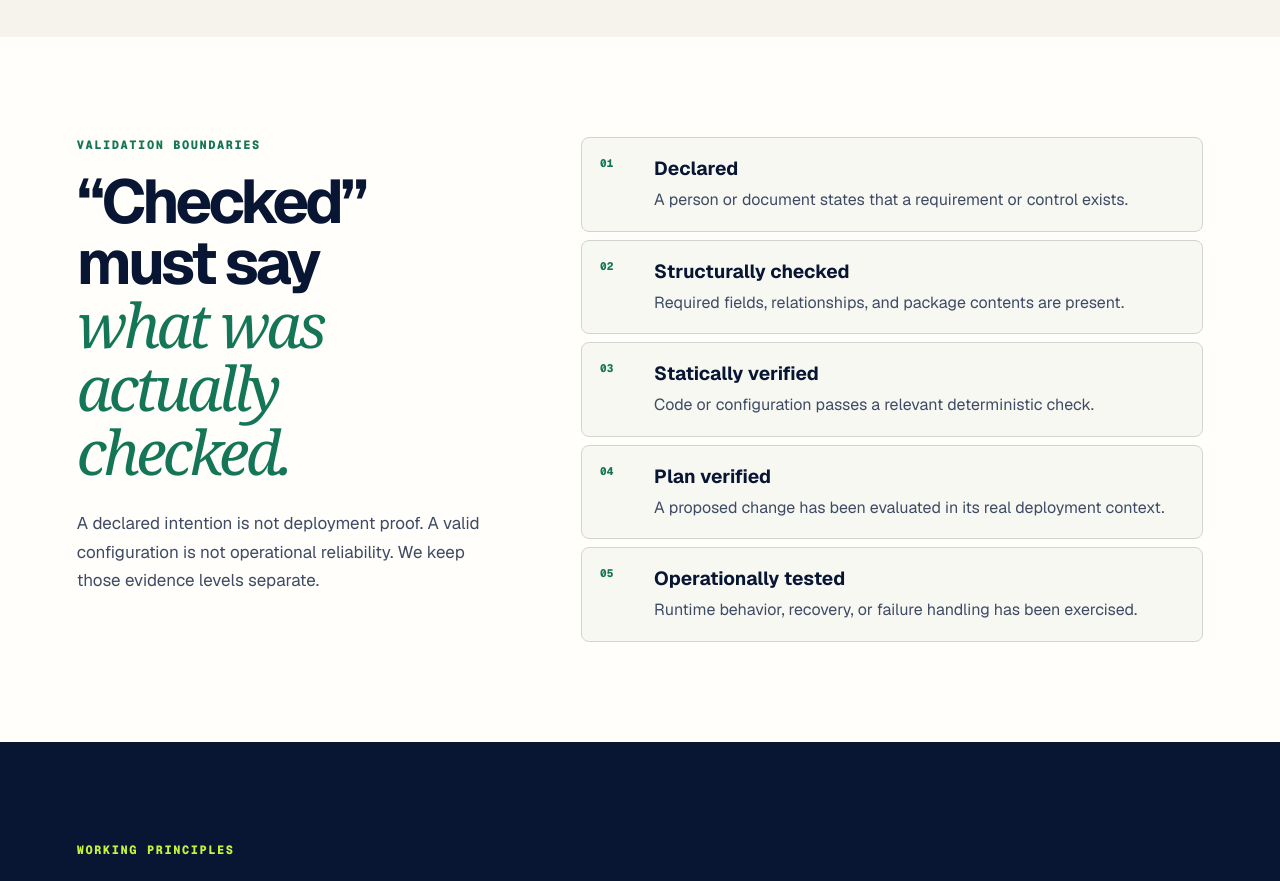
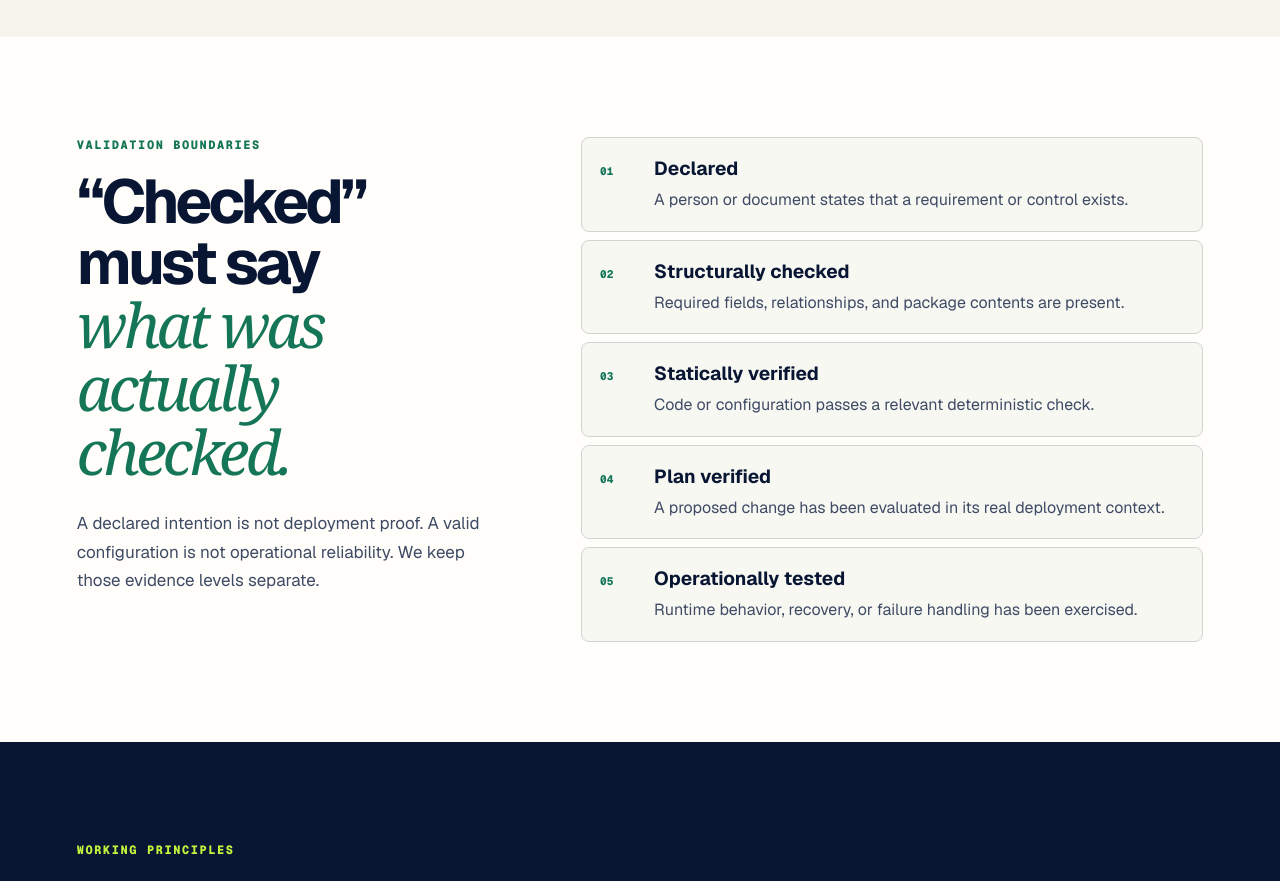
Before and after one commit to dr-birdkiwi/data-architecture-delivery-kit-site, a Next.js app: page /data-architecture-delivery-kit-site/expertise in a window 1280 px wide. Shown: the part 2940-3821 px from the top of the page. Built offline with nearby package versions, Linux system fonts and the light colour scheme.

Commit message:
Align evidence level rows

```diff
--- a/app/globals.css
+++ b/app/globals.css
@@ -100,7 +100,7 @@ h1 em, h2 em { color: var(--green); font-family: Georgia, serif; font-weight: 40
 .method-capabilities { margin-top: 45px; grid-template-columns: repeat(4, 1fr); }
 .expert-demo { padding: 100px 6vw; display: grid; grid-template-columns: .78fr 1.22fr; gap: 7vw; align-items: center; color: var(--white); background: var(--navy); }.demo-copy > p { max-width: 520px; color: #bdc6d9; font-size: 16px; line-height: 1.65; }.affects { margin-top: 30px; padding-top: 18px; display: grid; gap: 9px; border-top: 1px solid #35415e; }.affects span { color: var(--lime); font: 750 8px var(--font-geist-mono); }.affects b { color: #d2d9e7; font-size: 12px; }
 .demo-card { padding: 27px; border-radius: 13px; color: var(--navy); background: var(--white); }.demo-label { display: block; margin-bottom: 20px; font-size: 22px; font-weight: 650; line-height: 1.35; }.scenario-buttons { display: grid; gap: 8px; }.scenario-buttons button { padding: 13px 15px; cursor: pointer; text-align: left; border: 1px solid var(--line); border-radius: 7px; color: var(--ink-soft); background: #f9f9f5; font-size: 13px; }.scenario-buttons button:hover { border-color: #8dab9c; }.scenario-buttons button.active { border-color: var(--green); color: var(--navy); background: #eaf4ed; box-shadow: inset 4px 0 0 var(--green); font-weight: 650; }.demo-result { margin-top: 18px; padding: 19px; border-left: 4px solid var(--green); border-radius: 8px; background: #eaf4ed; }.demo-result > span { color: var(--green); font: 750 8px var(--font-geist-mono); letter-spacing: .1em; }.demo-result h3 { margin: 9px 0; font-size: 21px; }.demo-result p { margin: 0; color: var(--ink-soft); font-size: 13px; line-height: 1.55; }.demo-result > div { margin-top: 14px; display: flex; flex-wrap: wrap; gap: 6px; }.demo-result b { padding: 6px 8px; border-radius: 4px; background: var(--white); font: 650 8px var(--font-geist-mono); }.demo-card > small { display: block; margin-top: 12px; color: #747c89; font-size: 9px; line-height: 1.5; }
-.evidence-section { display: grid; grid-template-columns: .8fr 1.2fr; gap: 7vw; }.evidence-levels { display: grid; gap: 8px; }.evidence-levels article { padding: 18px; display: grid; grid-template-columns: 40px 1fr; gap: 14px; border: 1px solid var(--line); border-radius: 8px; background: #f8f8f3; }.evidence-levels article > span { color: var(--green); font: 750 11px var(--font-geist-mono); }.evidence-levels h3 { margin: 0 0 6px; font-size: 19px; }.evidence-levels p { margin: 0; color: var(--ink-soft); font-size: 16px; line-height: 1.6; }
+.evidence-section { display: grid; grid-template-columns: .8fr 1.2fr; gap: 7vw; }.evidence-levels { display: grid; gap: 8px; }.evidence-levels article { padding: 18px; display: grid; grid-template-columns: 40px 1fr; gap: 14px; align-items: baseline; border: 1px solid var(--line); border-radius: 8px; background: #f8f8f3; }.evidence-levels article > span { color: var(--green); font: 750 11px var(--font-geist-mono); }.evidence-levels h3 { margin: 0 0 6px; font-size: 19px; }.evidence-levels p { margin: 0; color: var(--ink-soft); font-size: 16px; line-height: 1.6; }
 .benchmark-band { padding: 95px 6vw; display: grid; grid-template-columns: .8fr 1.2fr; gap: 8vw; color: var(--white); background: var(--green); }.benchmark-band > div:last-child { border-top: 1px solid rgba(255,255,255,.3); }.benchmark-band article { padding: 21px 0; border-bottom: 1px solid rgba(255,255,255,.3); }.benchmark-band strong { color: var(--lime); }.benchmark-band p { margin: 7px 0 0; color: #d5ebe2; font-size: 16px; line-height: 1.62; }
 .repo-cta { padding: 90px 6vw; display: grid; grid-template-columns: 1fr auto; align-items: end; gap: 17px 45px; color: var(--white); background: var(--navy); }.repo-cta > span { grid-column: 1 / -1; }.repo-cta h2 { max-width: 1000px; font-size: clamp(40px, 4.4vw, 62px); }
 
```
